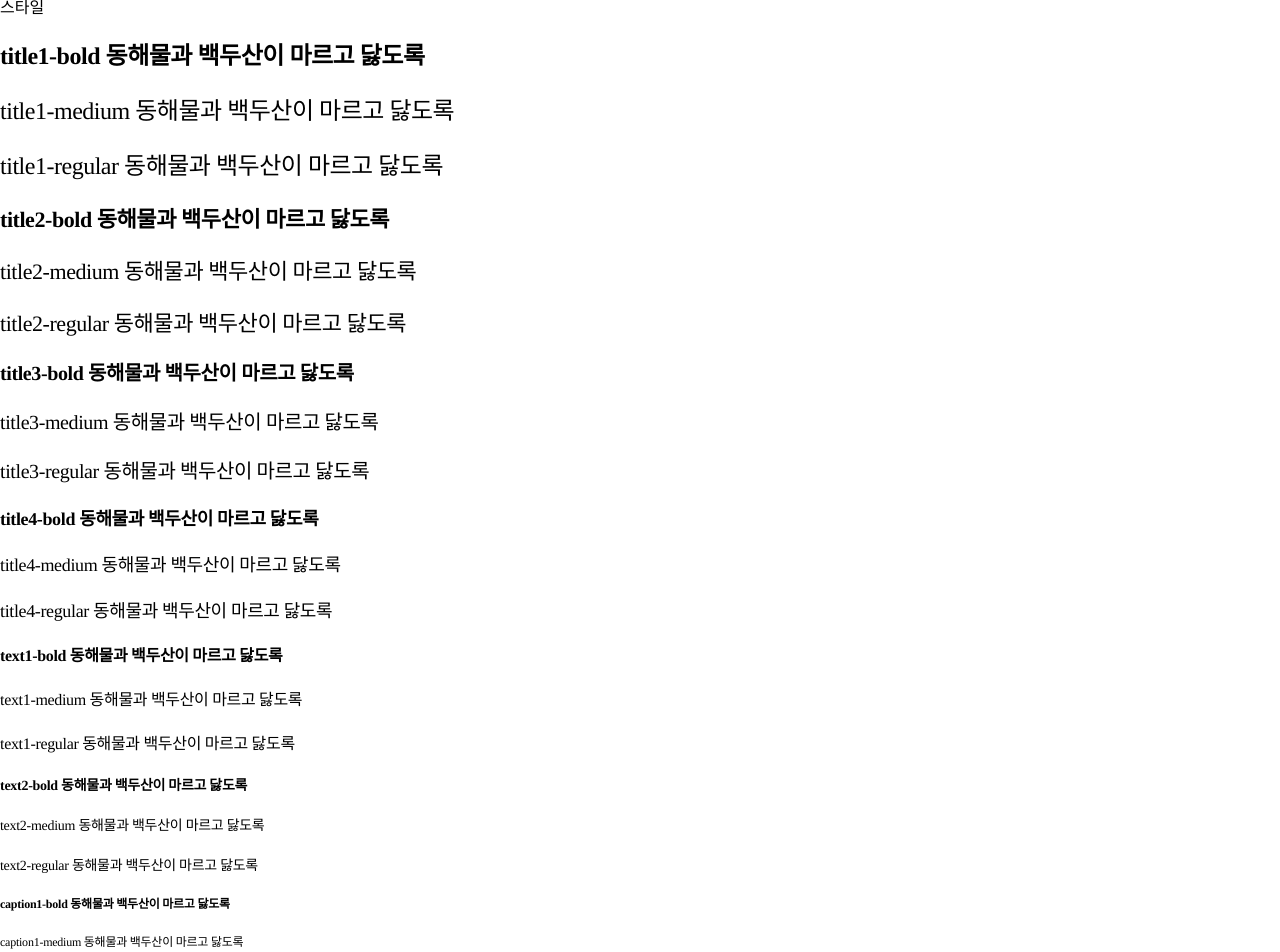
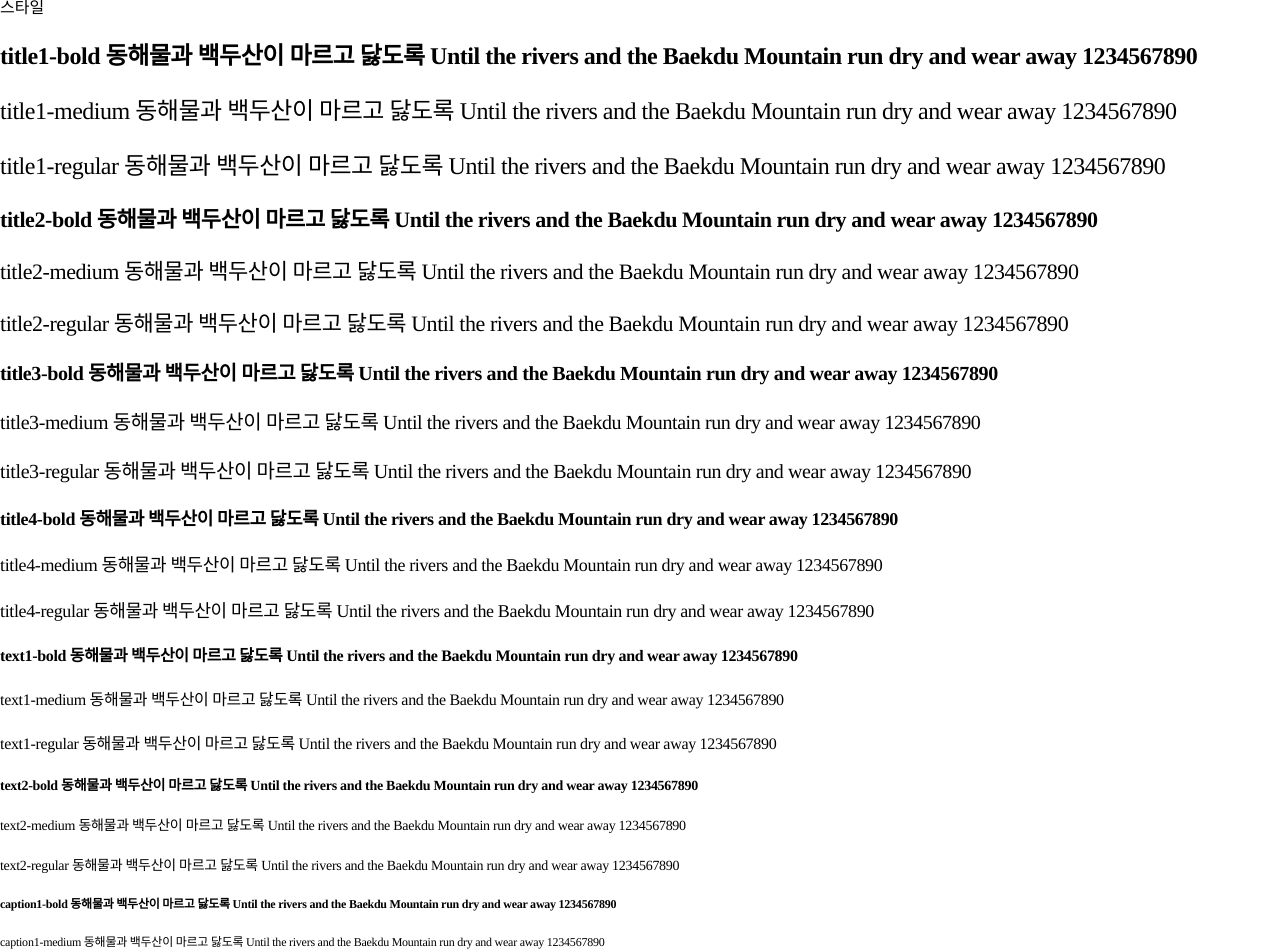
Before and after one commit to mental-jober/frontend, a Next.js app: page /onboarding/example in a window 1280 px wide. Shown: the top 952 px of the page. Built offline with nearby package versions, Linux system fonts and the light colour scheme.

Commit message:
Add : 커스텀 스타일 예제 영어 구문 추가

```diff
--- a/src/app/onboarding/example/page.tsx
+++ b/src/app/onboarding/example/page.tsx
@@ -6,27 +6,27 @@ const example = () => {
       <div className="flex flex-col gap-5">
            {/* 스타일 부분 */}
            <div>스타일</div>
-        <div className="title1-bold">title1-bold 동해물과 백두산이 마르고 닳도록</div>
-        <div className="title1-medium">title1-medium 동해물과 백두산이 마르고 닳도록</div>
-        <div className="title1-regular">title1-regular 동해물과 백두산이 마르고 닳도록</div>
-        <div className="title2-bold">title2-bold 동해물과 백두산이 마르고 닳도록</div>
-        <div className="title2-medium">title2-medium 동해물과 백두산이 마르고 닳도록</div>
-        <div className="title2-regular">title2-regular 동해물과 백두산이 마르고 닳도록</div>
-        <div className="title3-bold">title3-bold 동해물과 백두산이 마르고 닳도록</div>
-        <div className="title3-medium">title3-medium 동해물과 백두산이 마르고 닳도록</div>
-        <div className="title3-regular">title3-regular 동해물과 백두산이 마르고 닳도록</div>
-        <div className="title4-bold">title4-bold 동해물과 백두산이 마르고 닳도록</div>
-        <div className="title4-medium">title4-medium 동해물과 백두산이 마르고 닳도록</div>
-        <div className="title4-regular">title4-regular 동해물과 백두산이 마르고 닳도록</div>
-        <div className="text1-bold">text1-bold 동해물과 백두산이 마르고 닳도록</div>
-        <div className="text1-medium">text1-medium 동해물과 백두산이 마르고 닳도록</div>
-        <div className="text1-regular">text1-regular 동해물과 백두산이 마르고 닳도록</div>
-        <div className="text2-bold">text2-bold 동해물과 백두산이 마르고 닳도록</div>
-        <div className="text2-medium">text2-medium 동해물과 백두산이 마르고 닳도록</div>
-        <div className="text2-regular">text2-regular 동해물과 백두산이 마르고 닳도록</div>
-        <div className="caption1-bold">caption1-bold 동해물과 백두산이 마르고 닳도록</div>
-        <div className="caption1-medium">caption1-medium 동해물과 백두산이 마르고 닳도록</div>
-        <div className="caption1-regular">caption1-regular 동해물과 백두산이 마르고 닳도록</div>
+        <div className="title1-bold">title1-bold 동해물과 백두산이 마르고 닳도록 Until the rivers and the Baekdu Mountain run dry and wear away 1234567890</div>
+        <div className="title1-medium">title1-medium 동해물과 백두산이 마르고 닳도록 Until the rivers and the Baekdu Mountain run dry and wear away 1234567890</div>
+        <div className="title1-regular">title1-regular 동해물과 백두산이 마르고 닳도록 Until the rivers and the Baekdu Mountain run dry and wear away 1234567890</div>
+        <div className="title2-bold">title2-bold 동해물과 백두산이 마르고 닳도록 Until the rivers and the Baekdu Mountain run dry and wear away 1234567890</div>
+        <div className="title2-medium">title2-medium 동해물과 백두산이 마르고 닳도록 Until the rivers and the Baekdu Mountain run dry and wear away 1234567890</div>
+        <div className="title2-regular">title2-regular 동해물과 백두산이 마르고 닳도록 Until the rivers and the Baekdu Mountain run dry and wear away 1234567890</div>
+        <div className="title3-bold">title3-bold 동해물과 백두산이 마르고 닳도록 Until the rivers and the Baekdu Mountain run dry and wear away 1234567890</div>
+        <div className="title3-medium">title3-medium 동해물과 백두산이 마르고 닳도록 Until the rivers and the Baekdu Mountain run dry and wear away 1234567890</div>
+        <div className="title3-regular">title3-regular 동해물과 백두산이 마르고 닳도록 Until the rivers and the Baekdu Mountain run dry and wear away 1234567890</div>
+        <div className="title4-bold">title4-bold 동해물과 백두산이 마르고 닳도록 Until the rivers and the Baekdu Mountain run dry and wear away 1234567890</div>
+        <div className="title4-medium">title4-medium 동해물과 백두산이 마르고 닳도록 Until the rivers and the Baekdu Mountain run dry and wear away 1234567890</div>
+        <div className="title4-regular">title4-regular 동해물과 백두산이 마르고 닳도록 Until the rivers and the Baekdu Mountain run dry and wear away 1234567890</div>
+        <div className="text1-bold">text1-bold 동해물과 백두산이 마르고 닳도록 Until the rivers and the Baekdu Mountain run dry and wear away 1234567890</div>
+        <div className="text1-medium">text1-medium 동해물과 백두산이 마르고 닳도록 Until the rivers and the Baekdu Mountain run dry and wear away 1234567890</div>
+        <div className="text1-regular">text1-regular 동해물과 백두산이 마르고 닳도록 Until the rivers and the Baekdu Mountain run dry and wear away 1234567890</div>
+        <div className="text2-bold">text2-bold 동해물과 백두산이 마르고 닳도록 Until the rivers and the Baekdu Mountain run dry and wear away 1234567890</div>
+        <div className="text2-medium">text2-medium 동해물과 백두산이 마르고 닳도록 Until the rivers and the Baekdu Mountain run dry and wear away 1234567890</div>
+        <div className="text2-regular">text2-regular 동해물과 백두산이 마르고 닳도록 Until the rivers and the Baekdu Mountain run dry and wear away 1234567890</div>
+        <div className="caption1-bold">caption1-bold 동해물과 백두산이 마르고 닳도록 Until the rivers and the Baekdu Mountain run dry and wear away 1234567890</div>
+        <div className="caption1-medium">caption1-medium 동해물과 백두산이 마르고 닳도록 Until the rivers and the Baekdu Mountain run dry and wear away 1234567890</div>
+        <div className="caption1-regular">caption1-regular 동해물과 백두산이 마르고 닳도록 Until the rivers and the Baekdu Mountain run dry and wear away 1234567890</div>
         <div className="mt-10">컬러</div>
         <div className="text-foundation-red-light">text-foundation-red-light 동해물과 백두산이 마르고 닳도록</div>
         <div className="text-foundation-red-lightHover">text-foundation-red-lightHover 동해물과 백두산이 마르고 닳도록</div>
```
